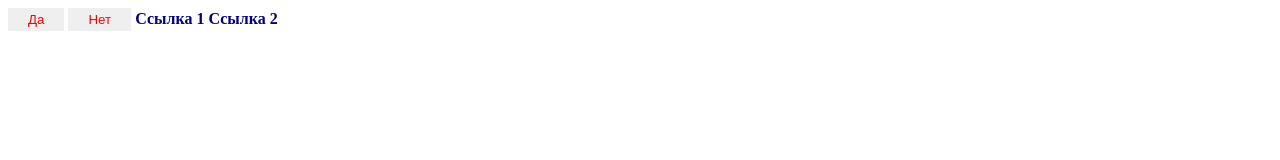
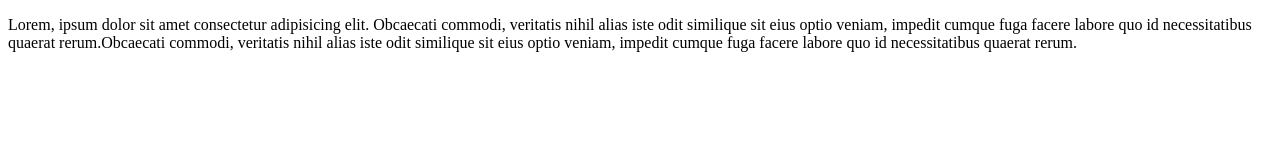
Before and after one commit to zigo72200/trial, a plain HTML site: page index.html in a window 1280 px wide. Drawn offline with Linux system fonts and the light colour scheme.

Commit message:
Щось

```diff
--- a/CSS/styles.css
+++ b/CSS/styles.css
@@ -1,17 +1,4 @@
-.btn {
-  border: none;
-  padding: 0.25rem 1.25rem;
+.text {
+  font-size: 16px;
+  line-height: 1,5;
 }
-
-.link {
-  text-decoration: none;
-  color: navy;
-}
-/* Напиши свой код под этой строкой */
-.btn {
-  color: red;
-}
-
-.link {
-  font-weight: 700;
-}
--- a/index.html
+++ b/index.html
@@ -8,9 +8,12 @@
     <link rel="stylesheet" href="./CSS/styles.css">
 </head>
 <body>
-<button class="btn" type="button">Да</button>
-<button class="btn active" type="button">Нет</button>
-<a class="link" href="#">Ссылка 1</a>
-<a class="link active" href="#">Ссылка 2</a>
+<p class="text">
+    Lorem, ipsum dolor sit amet consectetur adipisicing elit. Obcaecati commodi,
+    veritatis nihil alias iste odit similique sit eius optio veniam, impedit
+    cumque fuga facere labore quo id necessitatibus quaerat rerum.Obcaecati
+    commodi, veritatis nihil alias iste odit similique sit eius optio veniam,
+    impedit cumque fuga facere labore quo id necessitatibus quaerat rerum.
+</p>
 </body>
 </html>
```
